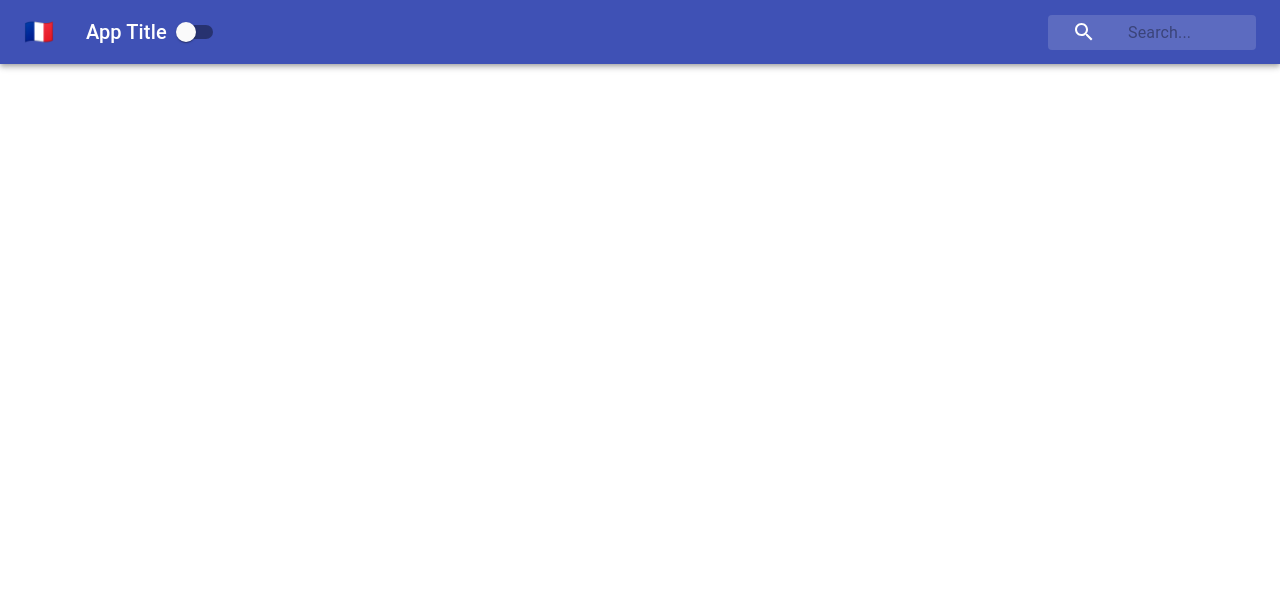
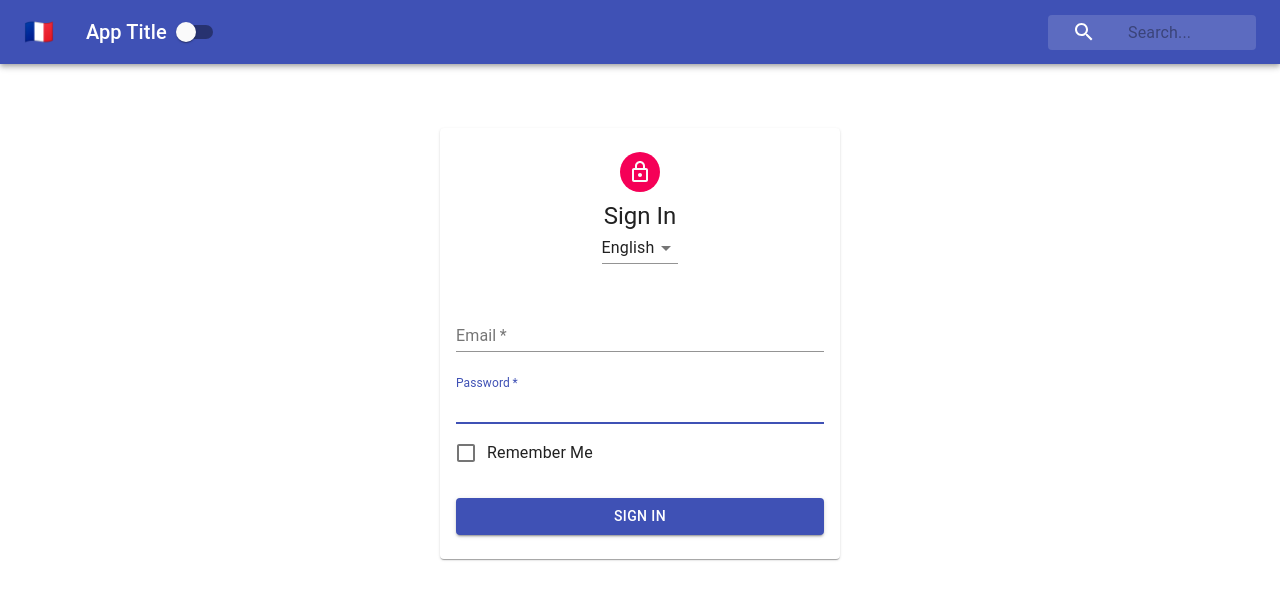
Before and after one commit to ryanfuhrman/context-demo-hooks, a React (Create React App) app: page / in a window 1280 px wide. Shown: the top 600 px of the page. Built offline with nearby package versions, Linux system fonts and the light colour scheme.

Commit message:
Add Form and FormStyles

```diff
--- a/src/App.js
+++ b/src/App.js
@@ -1,8 +1,14 @@
 import React from "react";
 import Navbar from "./Navbar";
+import Form from "./Form";
 
 function App() {
-  return <Navbar />;
+  return (
+    <>
+      <Navbar />
+      <Form />
+    </>
+  );
 }
 
 export default App;
--- /dev/null
+++ b/src/Form.js
@@ -0,0 +1,62 @@
+import React, { Component } from "react";
+import Avatar from "@material-ui/core/Avatar";
+import Button from "@material-ui/core/Button";
+import CssBaseline from "@material-ui/core/CssBaseline";
+import FormControl from "@material-ui/core/FormControl";
+import FormControlLabel from "@material-ui/core/FormControlLabel";
+import Checkbox from "@material-ui/core/Checkbox";
+import Input from "@material-ui/core/Input";
+import InputLabel from "@material-ui/core/InputLabel";
+import LockOutlinedIcon from "@material-ui/icons/LockOutlined";
+import Paper from "@material-ui/core/Paper";
+import Typography from "@material-ui/core/Typography";
+import MenuItem from "@material-ui/core/MenuItem";
+import Select from "@material-ui/core/Select";
+import withStyles from "@material-ui/core/styles/withStyles";
+import styles from "./styles/FormStyles";
+
+export class Form extends Component {
+  render() {
+    const { classes } = this.props;
+    return (
+      <main className={classes.main}>
+        <Paper className={classes.paper}>
+          <Avatar className={classes.avatar}>
+            <LockOutlinedIcon />
+          </Avatar>
+          <Typography variant="h5">Sign In</Typography>
+          <Select value="english">
+            <MenuItem value="english">English</MenuItem>
+            <MenuItem value="french">French</MenuItem>
+            <MenuItem value="spanish">Spanish</MenuItem>
+          </Select>
+          <form className={classes.form}>
+            <FormControl margin="normal" required fullWidth>
+              <InputLabel htmlFor="email">Email</InputLabel>
+              <Input id="email" name="email" autoFocus />
+            </FormControl>
+            <FormControl margin="normal" required fullWidth>
+              <InputLabel htmlFor="password">Password</InputLabel>
+              <Input id="password" name="password" autoFocus />
+            </FormControl>
+            <FormControlLabel
+              control={<Checkbox color="primary" />}
+              label="Remember Me"
+            />
+            <Button
+              variant="contained"
+              type="submit"
+              fullWidth
+              color="primary"
+              className={classes.submit}
+            >
+              Sign In
+            </Button>
+          </form>
+        </Paper>
+      </main>
+    );
+  }
+}
+
+export default withStyles(styles)(Form);
--- /dev/null
+++ b/src/styles/FormStyles.js
@@ -0,0 +1,34 @@
+const styles = theme => ({
+  main: {
+    width: "auto",
+    display: "block",
+    marginLeft: theme.spacing.unit * 3,
+    marginRight: theme.spacing.unit * 3,
+    [theme.breakpoints.up("sm")]: {
+      width: 400,
+      marginLeft: "auto",
+      marginRight: "auto",
+    },
+  },
+  paper: {
+    marginTop: theme.spacing.unit * 8,
+    display: "flex",
+    flexDirection: "column",
+    alignItems: "center",
+    padding: `${theme.spacing.unit * 2}px ${theme.spacing.unit * 2}px ${theme
+      .spacing.unit * 3}px`,
+  },
+  avatar: {
+    margin: theme.spacing.unit,
+    backgroundColor: theme.palette.secondary.main,
+  },
+  form: {
+    width: "100%",
+    marginTop: theme.spacing.unit * 3,
+  },
+  submit: {
+    marginTop: theme.spacing.unit * 3,
+  },
+});
+
+export default styles;
```
